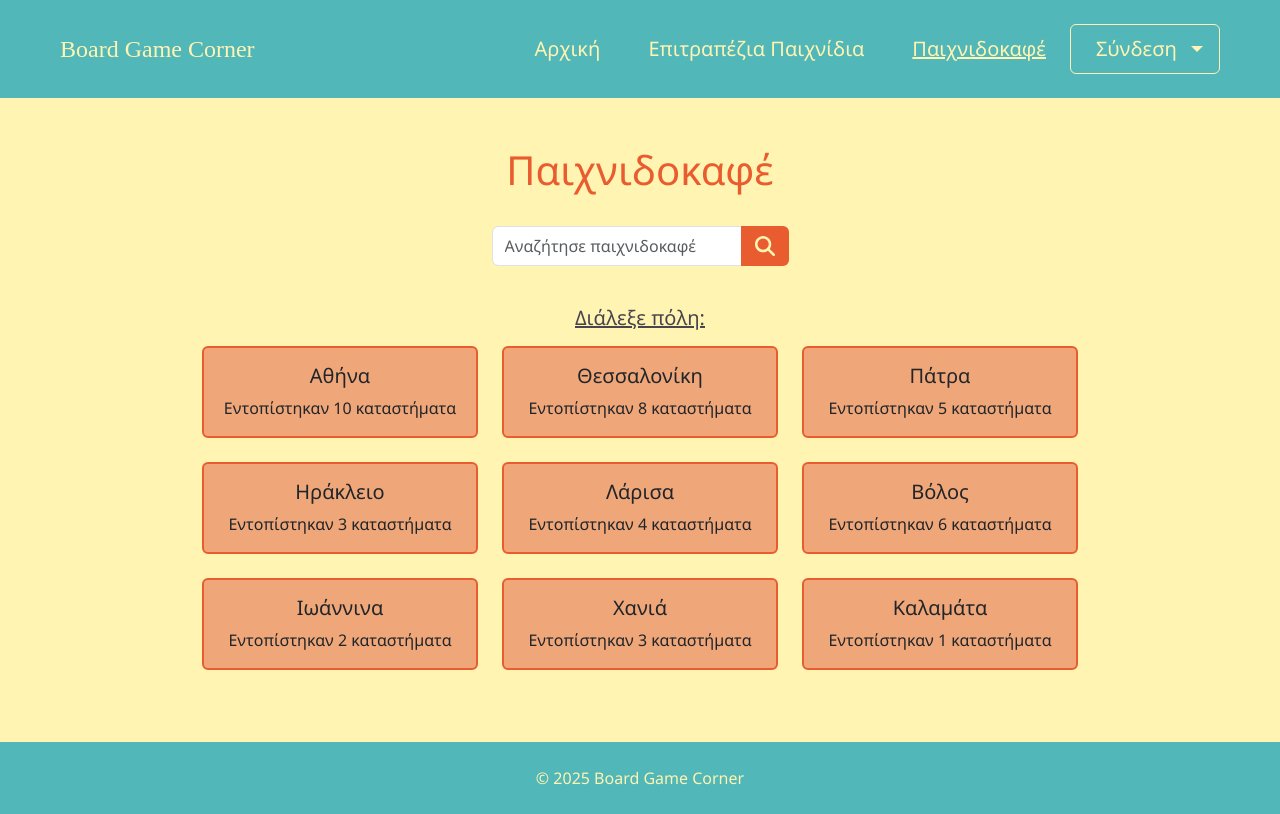
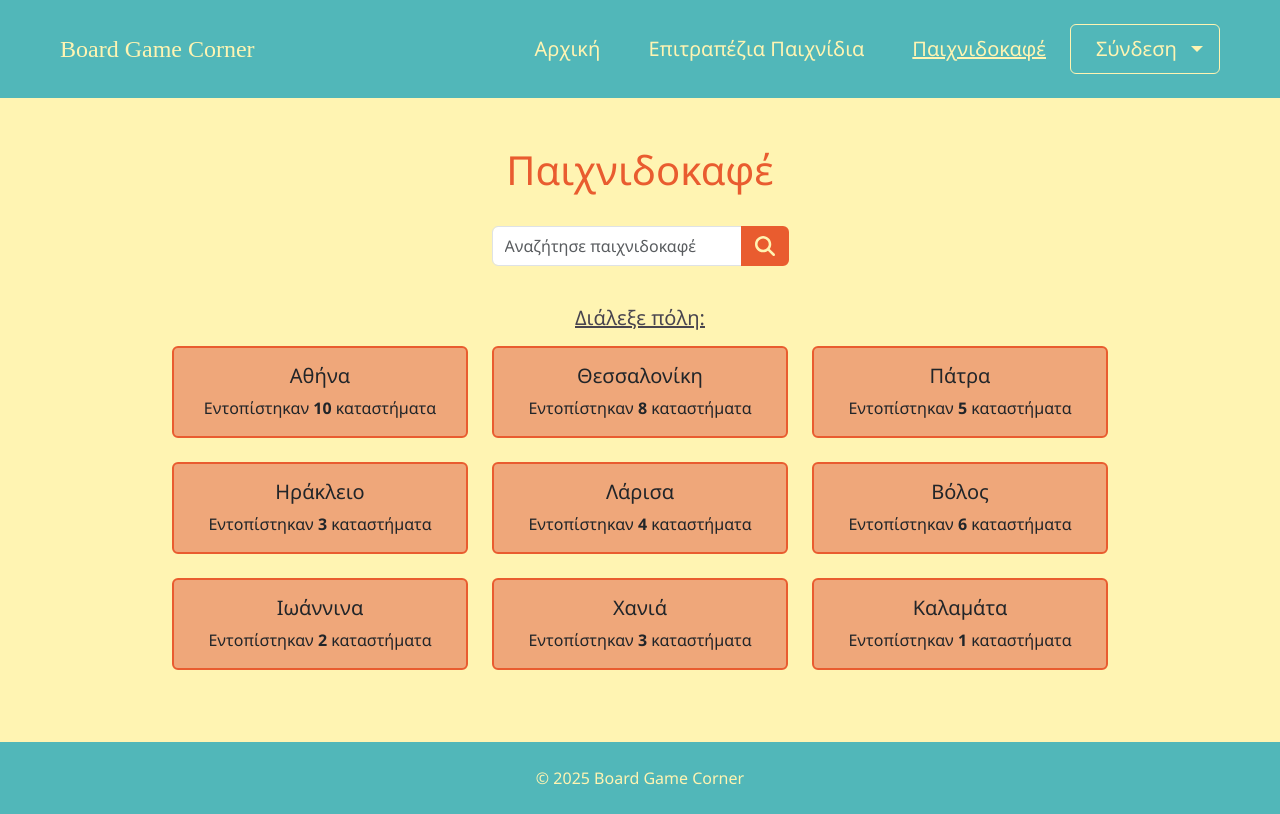
Before and after one commit to stellavl/board-game-corner, a React (Create React App) app in the folder frontend/: page /boardgamecafes in a window 1280 px wide. Built offline with nearby package versions, Linux system fonts and the light colour scheme; the HTML template or start-up script is replaced by a standard one.

Commit message:
update styling

```diff
--- a/frontend/src/pages/BoardGameCafesPage.jsx
+++ b/frontend/src/pages/BoardGameCafesPage.jsx
@@ -15,17 +15,17 @@ const BoardGameCafesPage = () => {
     };
 
     const cardHoverStyle = {
-        transform: 'scale(1.05)'
+        transform: 'scale(1.05)',
+        cursor: 'pointer'
     };
 
     const handleCardClick = (cityName) => {
         const translatedCityName = transliterateGreekToEnglish(cityName);
-        console.log(`Navigating to /boardgamecafes/city=${translatedCityName}`);
-        navigate(`/boardgamecafes/city=${translatedCityName}`);
+        navigate(`/boardgamecafes/city=${translatedCityName}`, { state: { city: cityName } });
     };
 
     return (
-        <Container className='d-flex flex-column justify-content-center align-items-center mt-5' style={{ maxWidth: '900px' }}>
+        <Container className='d-flex flex-column justify-content-center align-items-center mt-5 w-75'>
             <Row className='mb-4'>
                 <Col>
                     <h1 className='text-center' style={{ color: 'var(--color-orange)' }}>
@@ -48,19 +48,24 @@ const BoardGameCafesPage = () => {
                     </h5>
                 </Col>
             </Row>
-            <Row className='mt-2'>
+            <Row className='mt-2' >
                 {boardGameCities.map((cafe, index) => (
                     <Col key={`${cafe.city}-${index}`} md={4} xs={6} className='mb-4'>
                         <Card
                             style={cardStyle}
-                            onMouseEnter={e => e.currentTarget.style.transform = cardHoverStyle.transform}
-                            onMouseLeave={e => e.currentTarget.style.transform = 'none'}
+                            onMouseEnter={e => {
+                                e.currentTarget.style.transform = cardHoverStyle.transform;
+                                e.currentTarget.style.cursor = cardHoverStyle.cursor;
+                            }}
+                            onMouseLeave={e => {
+                                e.currentTarget.style.transform = 'none';
+                                e.currentTarget.style.cursor = 'default';
+                            }}
                             onClick={() => handleCardClick(cafe.city)}
                         >
                             <Card.Body className="text-center">
                                 <Card.Title>{cafe.city}</Card.Title>
-                                <Card.Text>Εντοπίστηκαν {cafe.cafes} καταστήματα</Card.Text>
-                            </Card.Body>
+                                <Card.Text>Εντοπίστηκαν <strong>{cafe.cafes}</strong> καταστήματα</Card.Text>                            </Card.Body>
                         </Card>
                     </Col>
                 ))}
```
